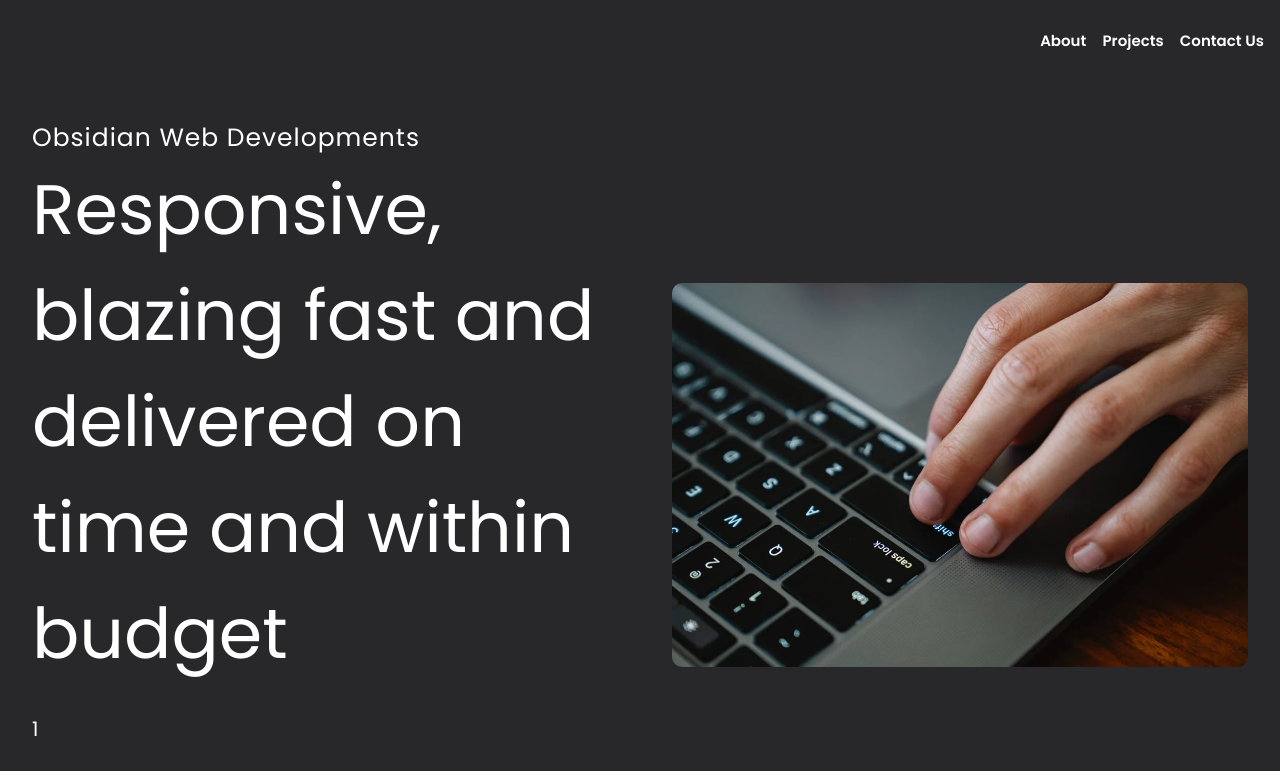
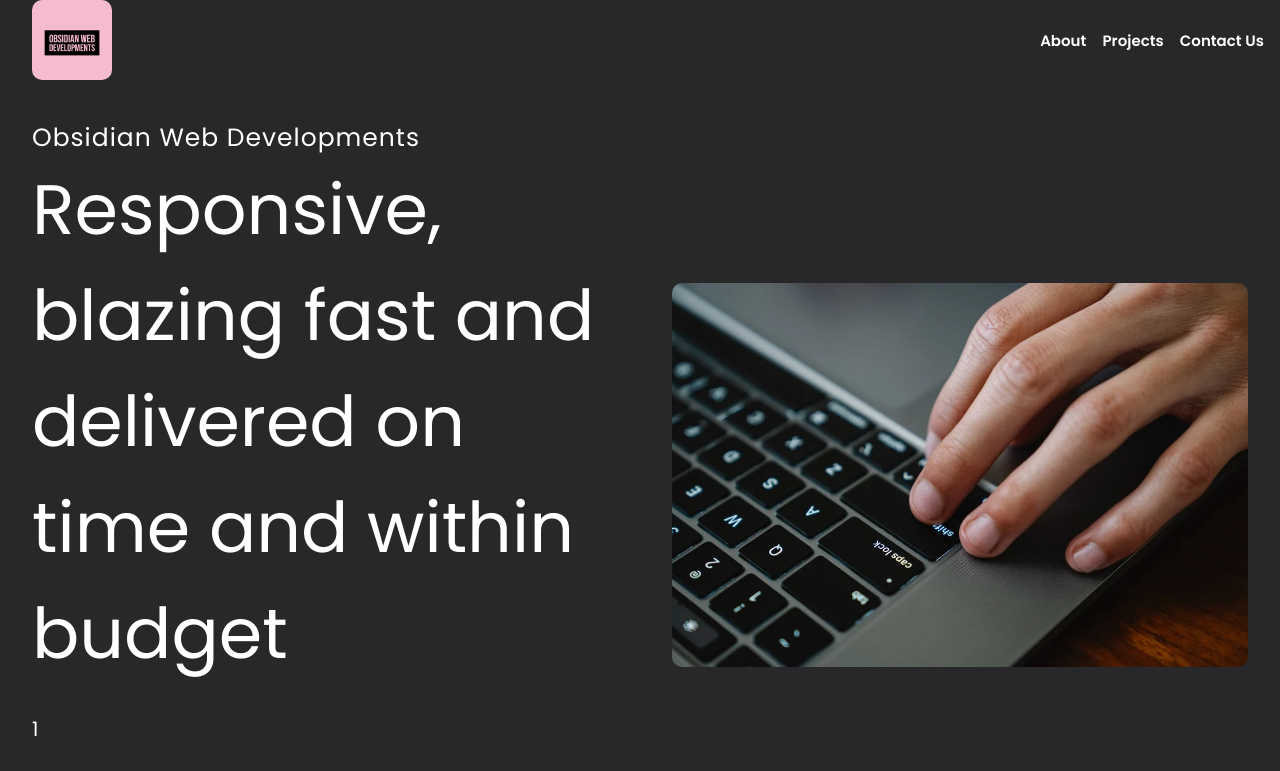
Before and after one commit to bajwaghazanfar/business, a Next.js app: page / in a window 1280 px wide. Shown: the top 771 px of the page. Built offline with nearby package versions, Linux system fonts and the light colour scheme; a web font is replaced by a local one.

Commit message:
added logo back

```diff
--- a/styles/components/Navbar/Navbar.js
+++ b/styles/components/Navbar/Navbar.js
@@ -117,7 +117,17 @@ export const Navbar = () => {
       }
     >
       <NavbarWrapper>
-        <LeftContainer></LeftContainer>
+        <LeftContainer>
+          <Link href="/">
+            <LogoContainer>
+              <Logo
+                src={logo}
+                layout="responsive"
+                alt="Web development and web design company logo"
+              />
+            </LogoContainer>
+          </Link>
+        </LeftContainer>
 
         {width < 768 ? (
           <HamburgerLogo onClick={openMenu}>
```
